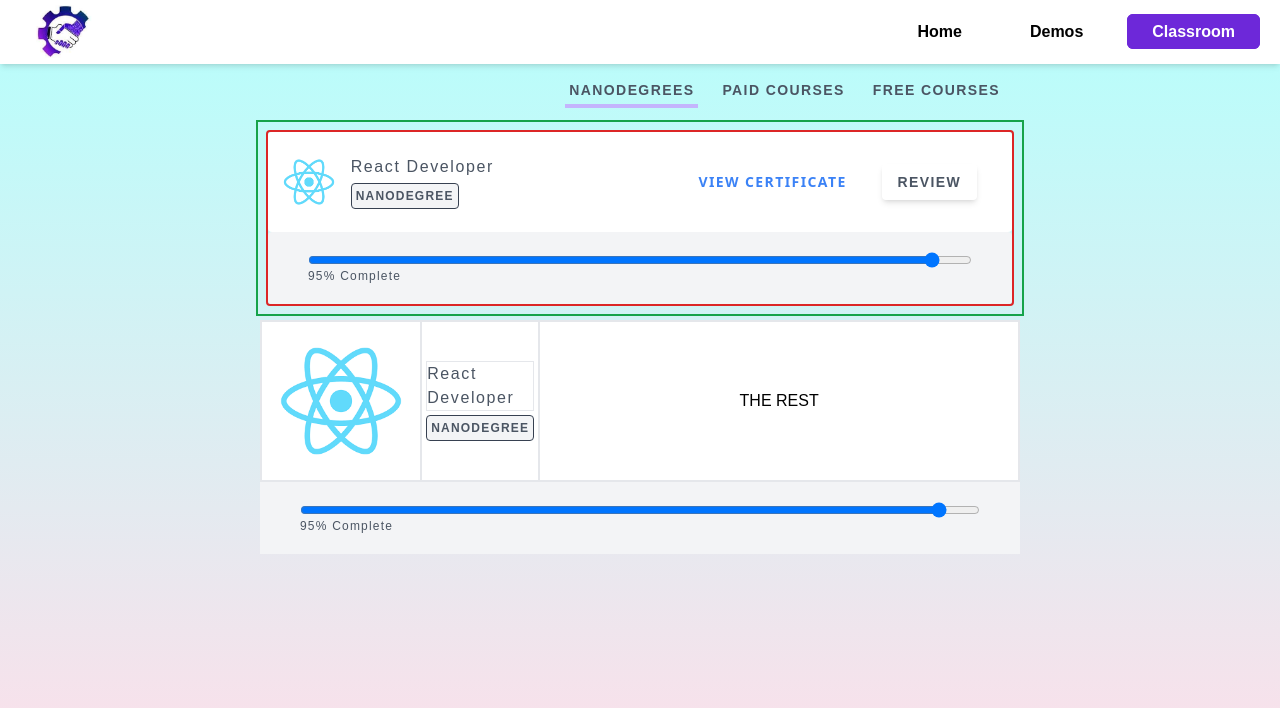
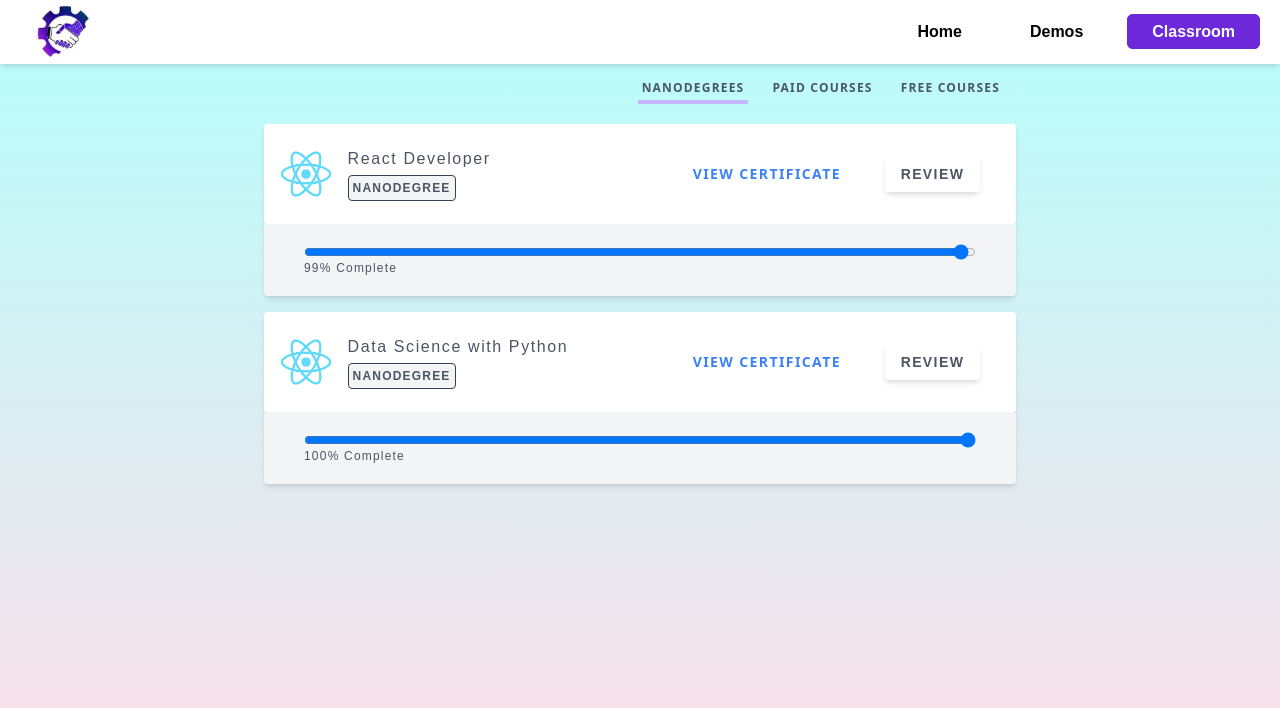
Before and after one commit to handri09/hajaniaina-dev, a React (Create React App) app: page /hajaniaina-dev/classroom in a window 1280 px wide. Shown: the top 708 px of the page. Built offline with nearby package versions, Linux system fonts and the light colour scheme.

Commit message:
Convert the Course Card into dynamic

```diff
--- a/src/pages/classroom/classroom.js
+++ b/src/pages/classroom/classroom.js
@@ -1,73 +1,10 @@
 import React from 'react';
-import { Nav } from './components';
-import react from '../../assets/reactlogo.png'
+import { Courses } from './components'
 
 function Classroom() {
   return (
     <>
-      <Nav />
-
-      <div
-        className={`
-          w-full max-w-screen-md mx-auto border-2 border-green-600
-          p-2`}>
-        <div className={`w-full border-2 border-red-600 rounded flex flex-col`}>
-
-          <div className={`w-full h-full bg-white rounded flex`}>
-            <div className={`w-1/4 py-5 flex justify-center items-center`}>
-              <img src={react} alt='react' className='' style={{ width: '60px' }} />
-            </div>
-            <div className={`w-full flex flex-col justify-center items-center gap-1`}>
-              <div className='w-full flex justify-start items-center'><p className='tracking-widest text-gray-600 text-left'>React Developer</p></div>
-              <div className='w-full flex jsutify-start items-center'><p className='tracking-widest p-1 text-gray-600 text-xs border border-gray-700 font-bold rounded bg-gray-100 hover:bg-gray-200'>NANODEGREE</p></div>
-            </div>
-            <div className={`w-full flex justify-center items-center`}>
-              <div className={`w-1/2 h-full flex justify-end items-center`}>
-                <button className=''>
-                  <p className='text-blue-500 text-sm tracking-widest font-bold font-sans'>VIEW CERTIFICATE</p>
-                </button>
-              </div>
-              <div className={`w-1/2 h-full flex justify-center items-center`}>
-                <button className='px-4 py-2 shadow-md rounded'>
-                  <p className='text-sm tracking-widest font-bold text-gray-600'>REVIEW</p>
-                </button>
-              </div>
-            </div>
-          </div>
-
-          <div className={`w-full h-1/3 bg-gray-100 rounded px-10 py-5 flex flex-col`}>
-            <input className='w-full ' type='range' value={95}/>
-            <p className='text-xs text-gray-600 tracking-widest text-left' >95% Complete</p>
-          </div>
-        </div>
-      </div>
-
-
-      <div className='w-full max-w-screen-md mx-auto px-1 my-1'>
-
-        <button className='w-full flex flex-col hover:drop-shadow-lg '>
-          <div className='w-full h-full bg-white flex justify-center items-stretch border'>
-            <div className='flex justify-center items-center py-2 px-2 border'>
-              <img src={react} alt='react' className='w-full' />
-            </div>
-
-            <div className='flex flex-col gap-1 p-1 justify-center border'>
-              <p className='tracking-widest text-gray-600 text-left border'>React Developer</p>
-              <div className='flex jsutify-start'><p className='tracking-widest p-1 text-gray-600 text-xs border border-gray-700 font-bold inline rounded bg-gray-100 hover:bg-gray-200'>NANODEGREE</p></div>
-            </div>
-
-            <div className='w-full border flex justify-center items-center'>
-              <p className=''>THE REST</p>
-            </div>
-          </div>
-
-          <div className='w-full h-1/3 bg-gray-100 px-10 py-5 flex flex-col'>
-            <input className='w-full ' type='range' value={95}/>
-            <p className='text-xs text-gray-600 tracking-widest text-left' >95% Complete</p>
-          </div>
-        </button>
-
-      </div>
+      <Courses />
     </>
   )
 }
--- a/src/pages/classroom/components/Nav.js
+++ b/src/pages/classroom/components/courses/components/Nav.js
@@ -13,9 +13,9 @@ function Nav() {
   return (
     <>
       <div className='w-full max-w-screen-md mx-auto flex my-3 px-5'>
-        <div className='w-full text-sm tracking-widest flex gap-5 justify-end items-center'>
+        <div className='w-full text-xs tracking-widest flex gap-5 justify-end items-center'>
           { ['NANODEGREES', 'PAID COURSES', 'FREE COURSES'].map( (item, i) => (
-            <button key={i} className={`text-gray-600 font-bold border-b-4 px-1 py-1 ${ nav === item ? 'border-violet-300' : 'border-transparent' }`} onClick={() => onClick(item)}>{ item }</button>
+            <button key={i} className={`tracking-widest text-gray-600 font-sans font-bold border-b-4 px-1 py-1 ${ nav === item ? 'border-violet-300' : 'border-transparent' }`} onClick={() => onClick(item)}>{ item }</button>
           )) }
         </div>
       </div>
--- /dev/null
+++ b/src/pages/classroom/components/courses/components/courseCard.js
@@ -0,0 +1,38 @@
+import React from 'react';
+
+function CourseCard(props) {
+  const { react, title, completion } = props;
+  return (
+    <div className={`w-full max-w-screen-md mx-auto p-2`}>
+      <button className={`w-full rounded flex flex-col shadow-md hover:shadow-lg`}>
+        <div className={`w-full h-full bg-white rounded flex`}>
+          <div className={`w-1/4 py-5 flex justify-center items-center`}>
+            <img src={react} alt='react' className='' style={{ width: '60px' }} />
+          </div>
+          <div className={`w-full flex flex-col justify-center items-center gap-1`}>
+            <div className='w-full flex justify-start items-center'><p className='tracking-widest text-gray-600 text-left'>{ title }</p></div>
+            <div className='w-full flex jsutify-start items-center'><p className='tracking-widest p-1 text-gray-600 text-xs border border-gray-700 font-bold rounded bg-gray-100 hover:bg-gray-200'>NANODEGREE</p></div>
+          </div>
+          <div className={`w-full flex justify-center items-center`}>
+            <div className={`w-1/2 h-full flex justify-end items-center`}>
+              <button className=''>
+                <p className='text-blue-500 text-sm tracking-widest font-bold font-sans hover:bg-gray-100 p-2 rounded-md'>VIEW CERTIFICATE</p>
+              </button>
+            </div>
+            <div className={`w-1/2 h-full flex justify-center items-center`}>
+              <button className='px-4 py-2 shadow-md rounded hover:shadow-lg'>
+                <p className='text-sm tracking-widest font-bold text-gray-600'>REVIEW</p>
+              </button>
+            </div>
+          </div>
+        </div>
+        <div className={`w-full h-1/3 bg-gray-100 rounded px-10 py-5 flex flex-col`}>
+          <input className='w-full' type='range' value={completion} />
+          <p className='text-xs text-gray-600 tracking-widest text-left' >{completion}% Complete</p>
+        </div>
+      </button>
+    </div>
+  );
+}
+
+export default CourseCard;
--- /dev/null
+++ b/src/pages/classroom/components/courses/components/index.js
@@ -0,0 +1,4 @@
+import Nav from './Nav';
+import CourseCard from './courseCard';
+
+export { Nav, CourseCard };
--- /dev/null
+++ b/src/pages/classroom/components/courses/courses.js
@@ -0,0 +1,15 @@
+import React from 'react';
+import { CourseCard, Nav } from './components';
+import react from '../../../../assets/reactlogo.png'
+
+function Courses() {
+  return (
+    <>
+      <Nav />
+      <CourseCard react={ react } title={`React Developer`} completion={99} />
+      <CourseCard react={ react } title={`Data Science with Python`} completion={100} />
+    </>
+  )
+}
+
+export default Courses;
--- a/src/pages/classroom/components/index.js
+++ b/src/pages/classroom/components/index.js
@@ -1,3 +1,3 @@
-import Nav from './Nav';
+import Courses from './courses/courses';
 
-export { Nav };
+export { Courses };
```
